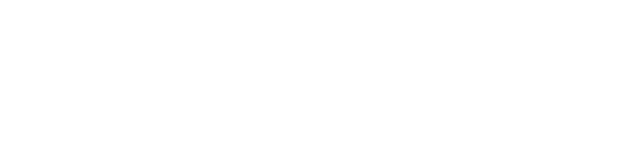
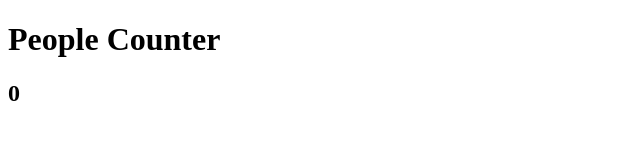
Before and after one commit to RaymondwChen2/js-practice, a plain HTML site: page index.html in a window 1280 px wide. Shown: the whole page, without its empty margins (0-640 px from the left). Drawn offline with Linux system fonts and the light colour scheme.

Commit message:
create a people counter using js

```diff
--- a/index.html
+++ b/index.html
@@ -6,6 +6,8 @@
             <title>My Javascript practice page</title>
         </head>
         <body>
-
+            <h1> People Counter</h1>
+            <h2 id="count-el">0</h2>
+            <script src="index.js"></script>
         </body>
     </html>
```
Also changed, not shown: index.js (added).
